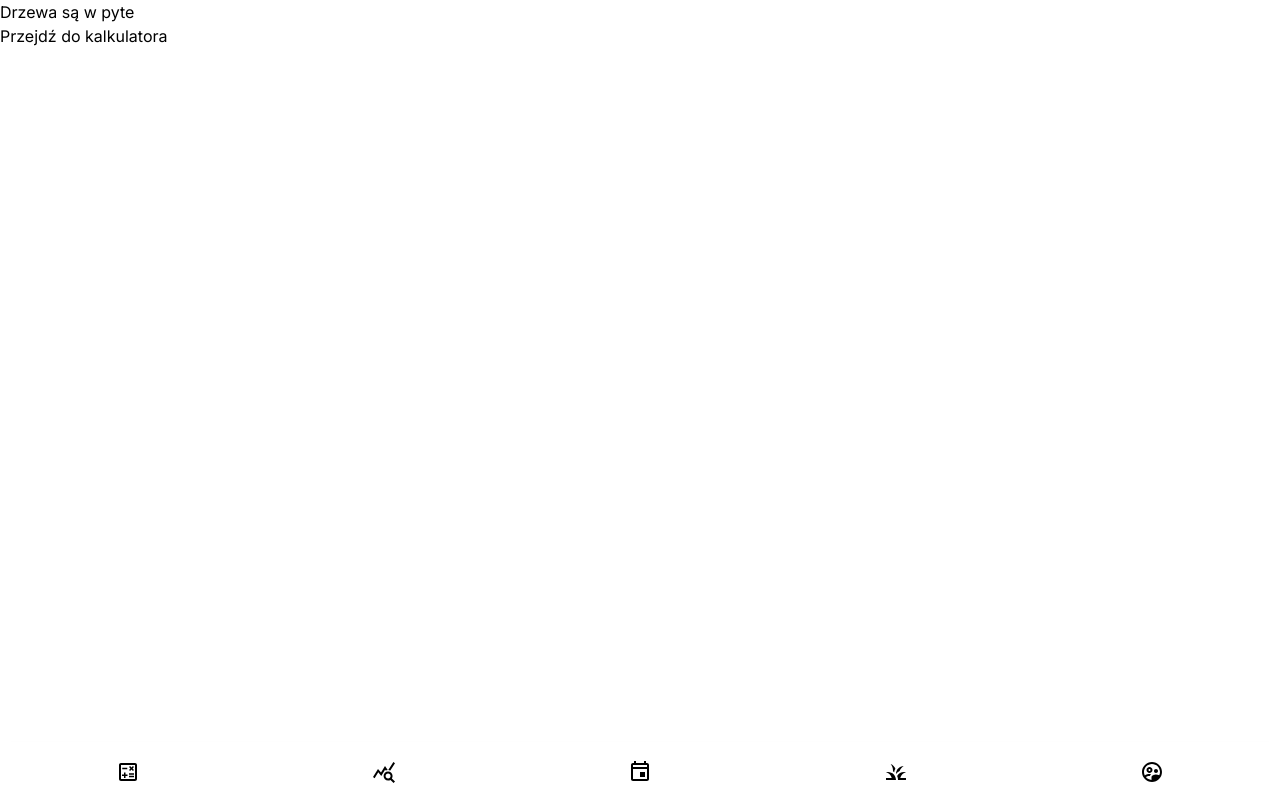
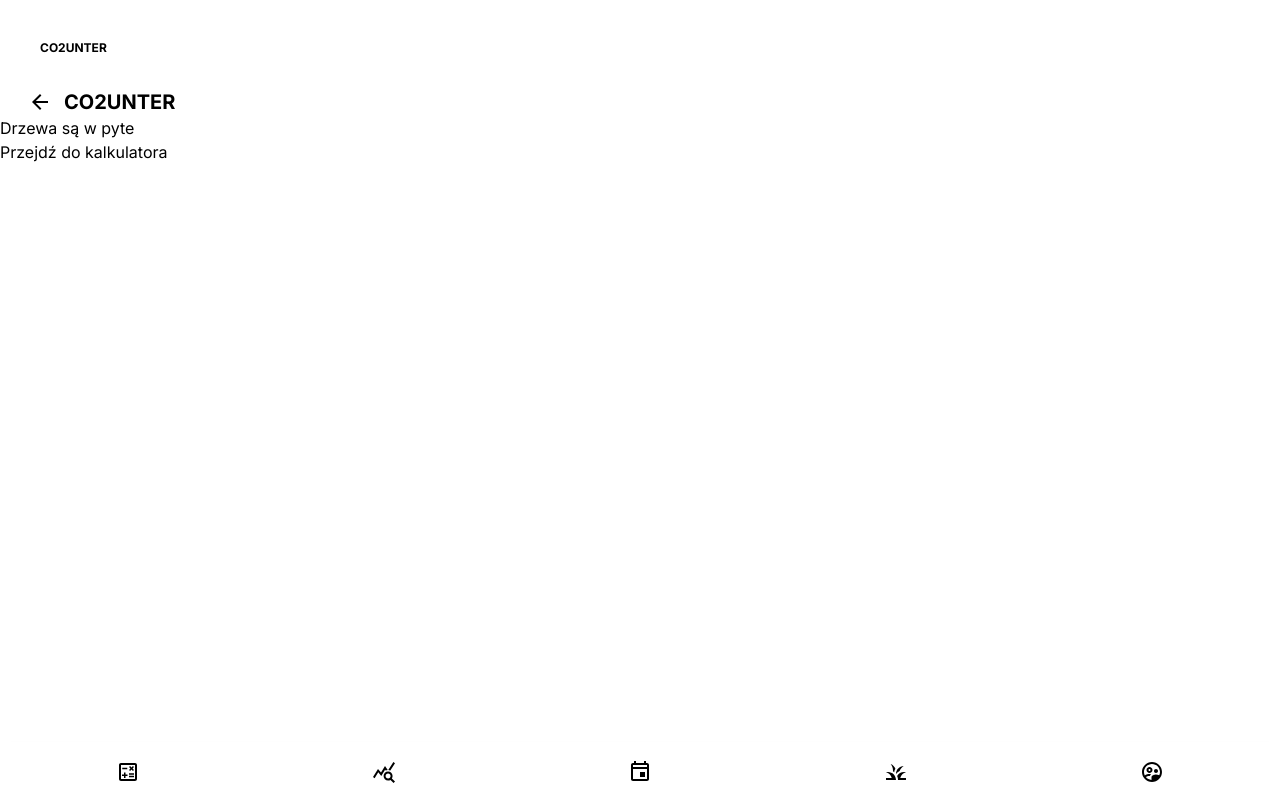
Before and after one commit to PASINSKI00/HackYeah2024, a Next.js app in the folder frontend/: page / in a window 1280 px wide. Built offline with nearby package versions, Linux system fonts and the light colour scheme.

Commit message:
Refactor layout component to add logo and page header

```diff
--- a/frontend/app/layout.tsx
+++ b/frontend/app/layout.tsx
@@ -2,6 +2,8 @@ import type { Metadata } from 'next';
 import { Inter } from 'next/font/google';
 import './globals.css';
 import Navbar from '@/components/navbar';
+import PageHeader from '@/components/page-header';
+import Logo from '@/components/logo';
 
 const inter = Inter({ subsets: ['latin'] });
 
@@ -18,6 +20,10 @@ export default function RootLayout({
   return (
     <html lang='en'>
       <body className={`${inter.className} antialiased`}>
+        <Logo />
+
+        <PageHeader />
+
         {children}
 
         <Navbar />
--- /dev/null
+++ b/frontend/components/logo.tsx
@@ -0,0 +1,8 @@
+// CO2UNTER logo at the top left of the page
+export default function Logo() {
+  return (
+    <div className='ml-10 mt-10 flex items-center'>
+      <h1 className='text-xs font-bold'>CO2UNTER</h1>
+    </div>
+  );
+}
--- /dev/null
+++ b/frontend/components/page-header.tsx
@@ -0,0 +1,31 @@
+// page header component that is on top of the page, shows the current page and on the left has arrow that navigates to previous page
+'use client';
+
+import ArrowBackOutlinedIcon from '@mui/icons-material/ArrowBackOutlined';
+import Link from 'next/link';
+import { usePathname } from 'next/navigation';
+
+// jeśli pathname to kalkulator, tytuł to Oblicz emisję CO2, jeśli statystyki to Statystyki Krakowa
+
+const pageConfig = {
+  '/': 'CO2UNTER',
+  '/kalkulator': 'Oblicz emisję CO2',
+  '/statystyki': 'Statystyki Krakowa',
+  '/wydarzenia': 'Wydarzenia',
+  '/absorpcja': 'Pochłanianie CO2',
+  '/uzytkownik': 'Profil użytkownika',
+};
+
+export default function PageHeader() {
+  const pathname: keyof typeof pageConfig =
+    usePathname() as keyof typeof pageConfig;
+
+  return (
+    <Link href='/' className='z-10 ml-7 mt-8 flex flex-row items-center'>
+      <ArrowBackOutlinedIcon className='mr-3 h-4 w-4' />
+      <h1 className='text-xl font-bold'>
+        {pageConfig[pathname] ?? 'Unknown Page'}
+      </h1>
+    </Link>
+  );
+}
```
